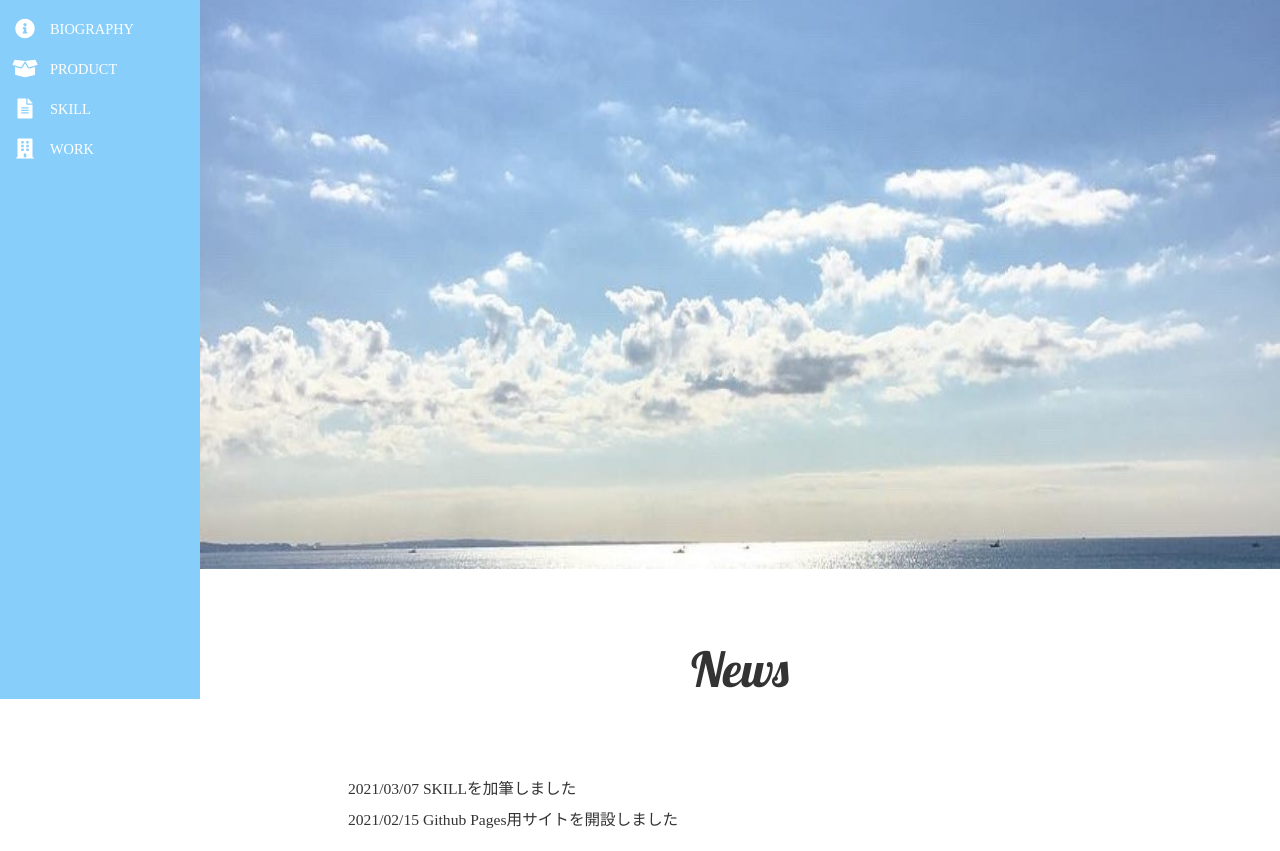
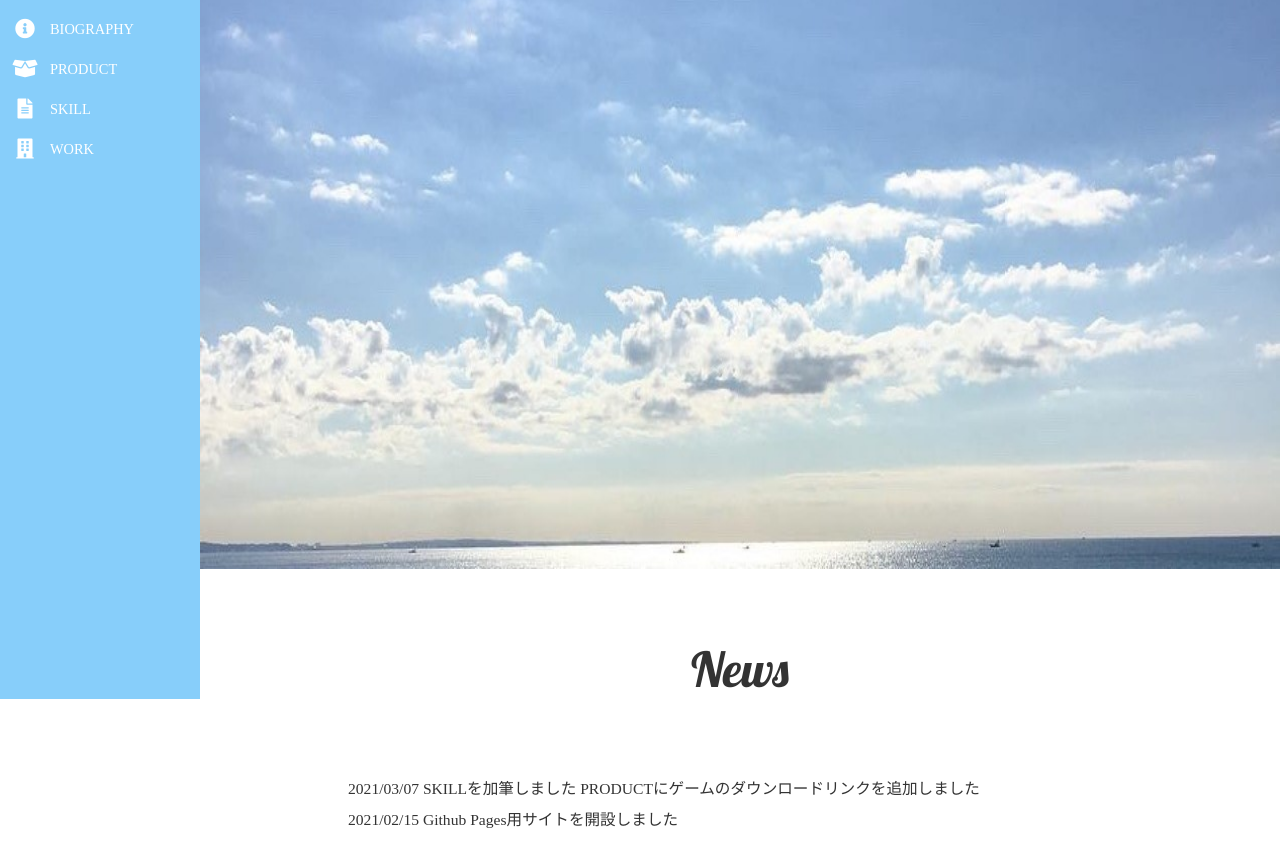
Before and after one commit to RandyGen/RandyGen.github.io, a plain HTML site: page index.html in a window 1280 px wide. Shown: the part 101-952 px from the top of the page. Drawn offline with Linux system fonts and the light colour scheme.

Commit message:
Update index.html

```diff
--- a/index.html
+++ b/index.html
@@ -62,7 +62,7 @@
       <h2>News</h2>
       <section>
         <ul class="article_list">
-          <li> 2021/03/07 SKILLを加筆しました </li>
+          <li> 2021/03/07 SKILLを加筆しました PRODUCTにゲームのダウンロードリンクを追加しました </li>
           <li> 2021/02/15 Github Pages用サイトを開設しました </li>
         </ul>
       </section>
```
